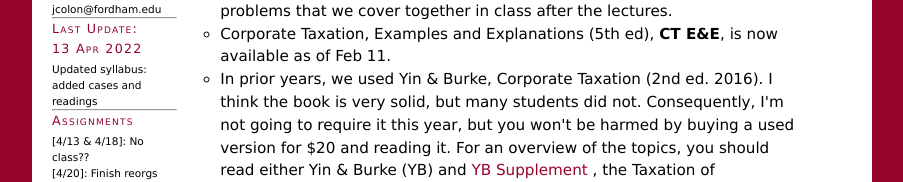
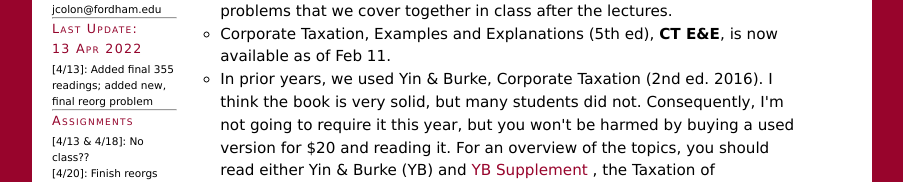
Before and after one commit to jmc877/Corporate-Tax, a plain HTML site: page index.html in a window 1280 px wide. Shown: the part 180-362 px from the top of the page, without its empty margins (188-1091 px from the left). Drawn offline with Linux system fonts and the light colour scheme.

Commit message:
Update index.html

```diff
--- a/index.html
+++ b/index.html
@@ -31,7 +31,7 @@
       <h1>Last Update:
         <br> 13 Apr 2022</h1>
         <small>
-          Updated syllabus: added cases and readings
+         [4/13]: Added final 355 readings; added new, final reorg problem
         </small>
 
         <hr>
```
